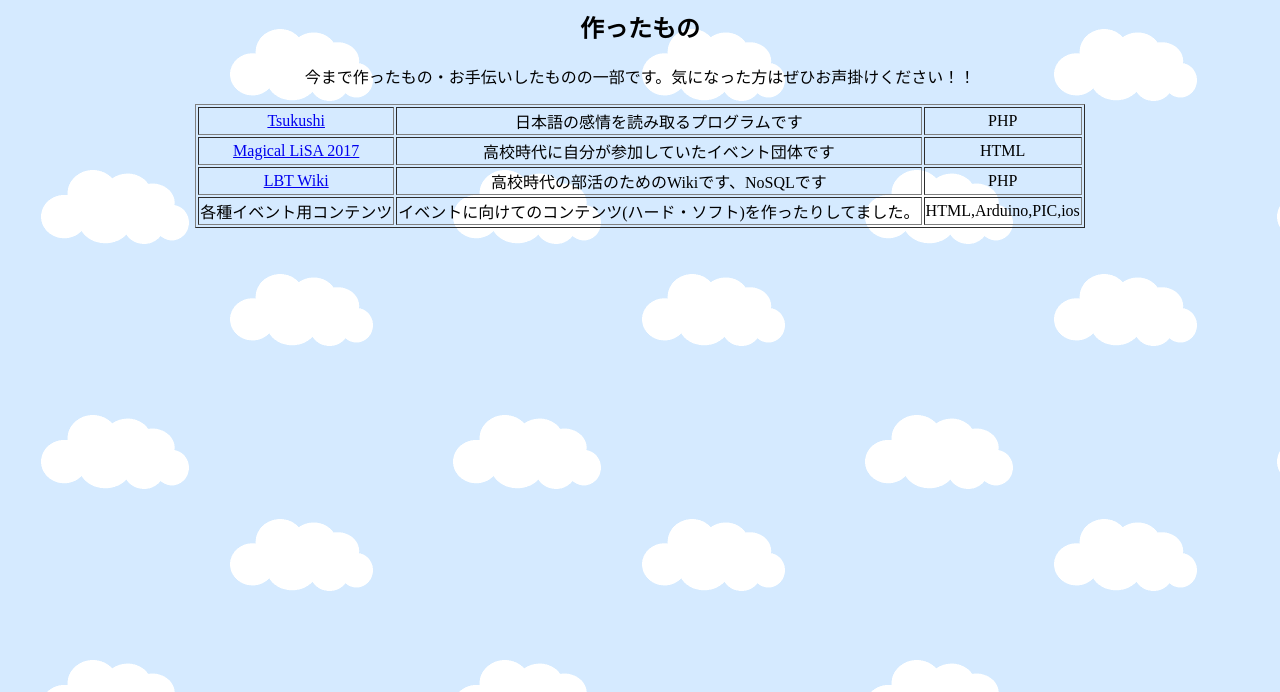
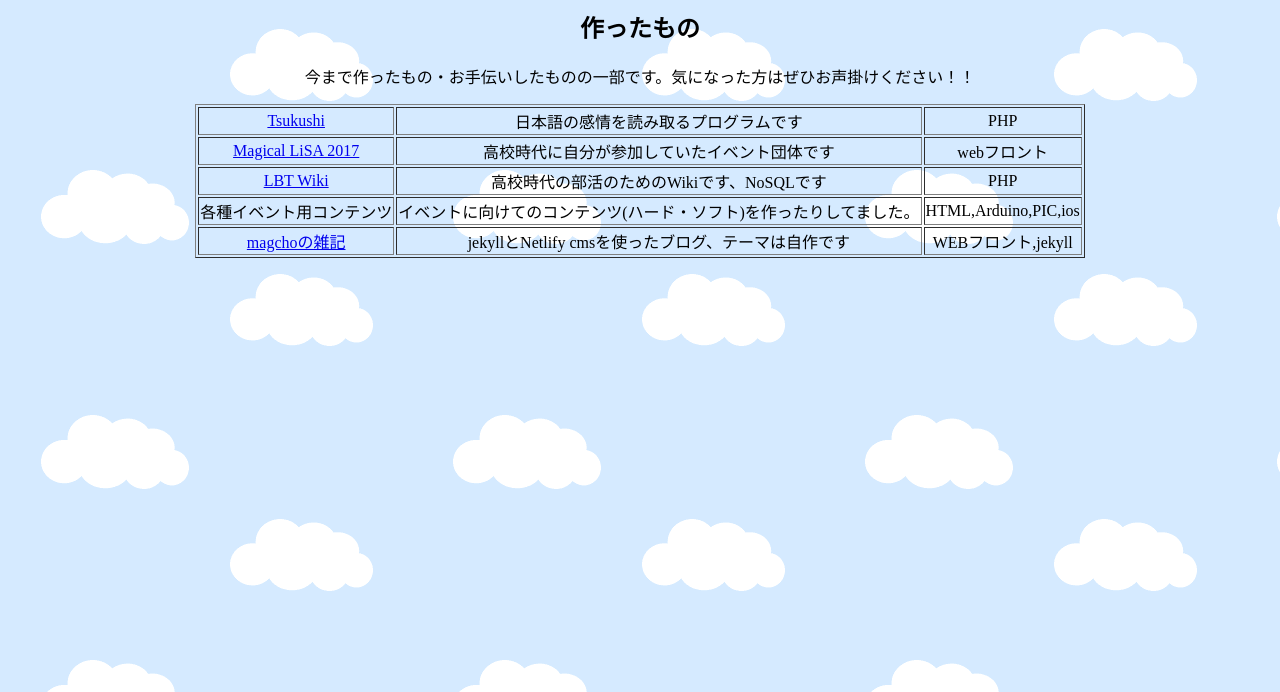
Before and after one commit to magcho/magcho.github.io, a plain HTML site: page WORKS.HTML in a window 1280 px wide. Shown: the part 108-800 px from the top of the page. Drawn offline with Linux system fonts and the light colour scheme.

Commit message:
[update] blogの情報追加

```diff
--- a/WORKS.HTML
+++ b/WORKS.HTML
@@ -11,9 +11,10 @@
     <CENTER>
       <TABLE BORDER="1px">
         <TR><TD><CENTER><A HREF="https://github.com/magcho/Tsukushi" TARGET="BLANK">Tsukushi</A></CENTER></TD><TD><CENTER><CENTER>日本語の感情を読み取るプログラムです</CENTER></TD><TD><CENTER><CENTER>PHP</CENTER></TD></TR>
-        <TR><TD><CENTER><A HREF="https://magical-lisa2017.com" TARGET="BLANK">Magical LiSA 2017</A></CENTER></TD><TD><CENTER>高校時代に自分が参加していたイベント団体です</CENTER></TD><TD><CENTER>HTML</CENTER></TD></TR>
+        <TR><TD><CENTER><A HREF="https://magical-lisa2017.com" TARGET="BLANK">Magical LiSA 2017</A></CENTER></TD><TD><CENTER>高校時代に自分が参加していたイベント団体です</CENTER></TD><TD><CENTER>webフロント</CENTER></TD></TR>
         <TR><TD><CENTER><A HREF="http://lbt.webcrow.jp" TARGET="BLANK">LBT Wiki</A></CENTER></TD><TD><CENTER>高校時代の部活のためのWikiです、NoSQLです</CENTER></TD><TD><CENTER>PHP</CENTER></TD></TR>
         <TR><TD><CENTER>各種イベント用コンテンツ</CENTER></TD><TD><CENTER>イベントに向けてのコンテンツ(ハード・ソフト)を作ったりしてました。</CENTER></TD><TD><CENTER>HTML,Arduino,PIC,ios</CENTER></TD></TR>
+        <TR><TD><CENTER><A HREF="https://blog.magcho.com" TARGET="BLANK">magchoの雑記</A></CENTER></TD><TD><CENTER>jekyllとNetlify cmsを使ったブログ、テーマは自作です</CENTER></TD><TD><CENTER>WEBフロント,jekyll</CENTER></TD></TR>
       </TABLE>
   </CENTER>
   </BODY>
```
Also changed, not shown: LINKS.HTML (+1 -0 lines).
